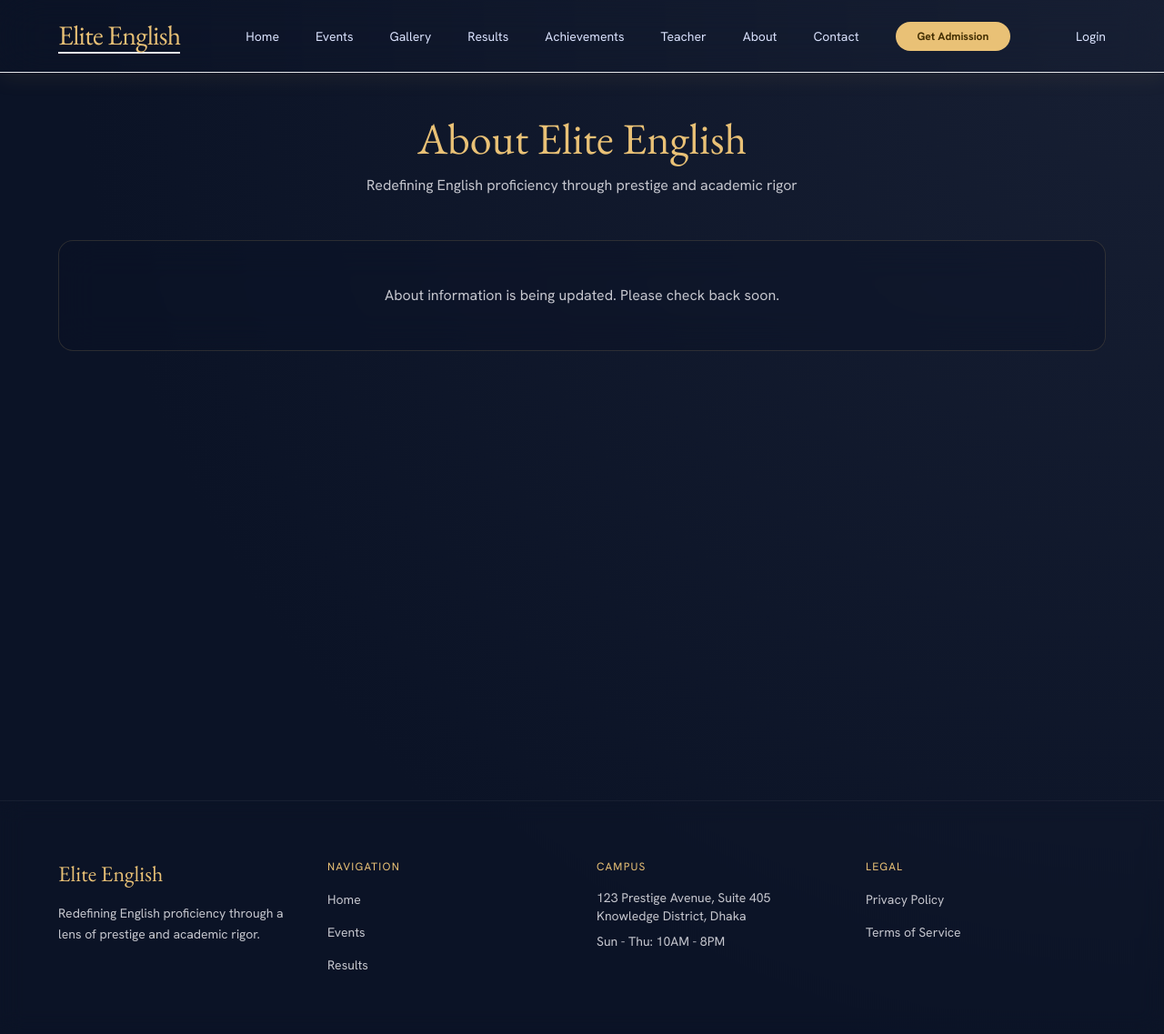
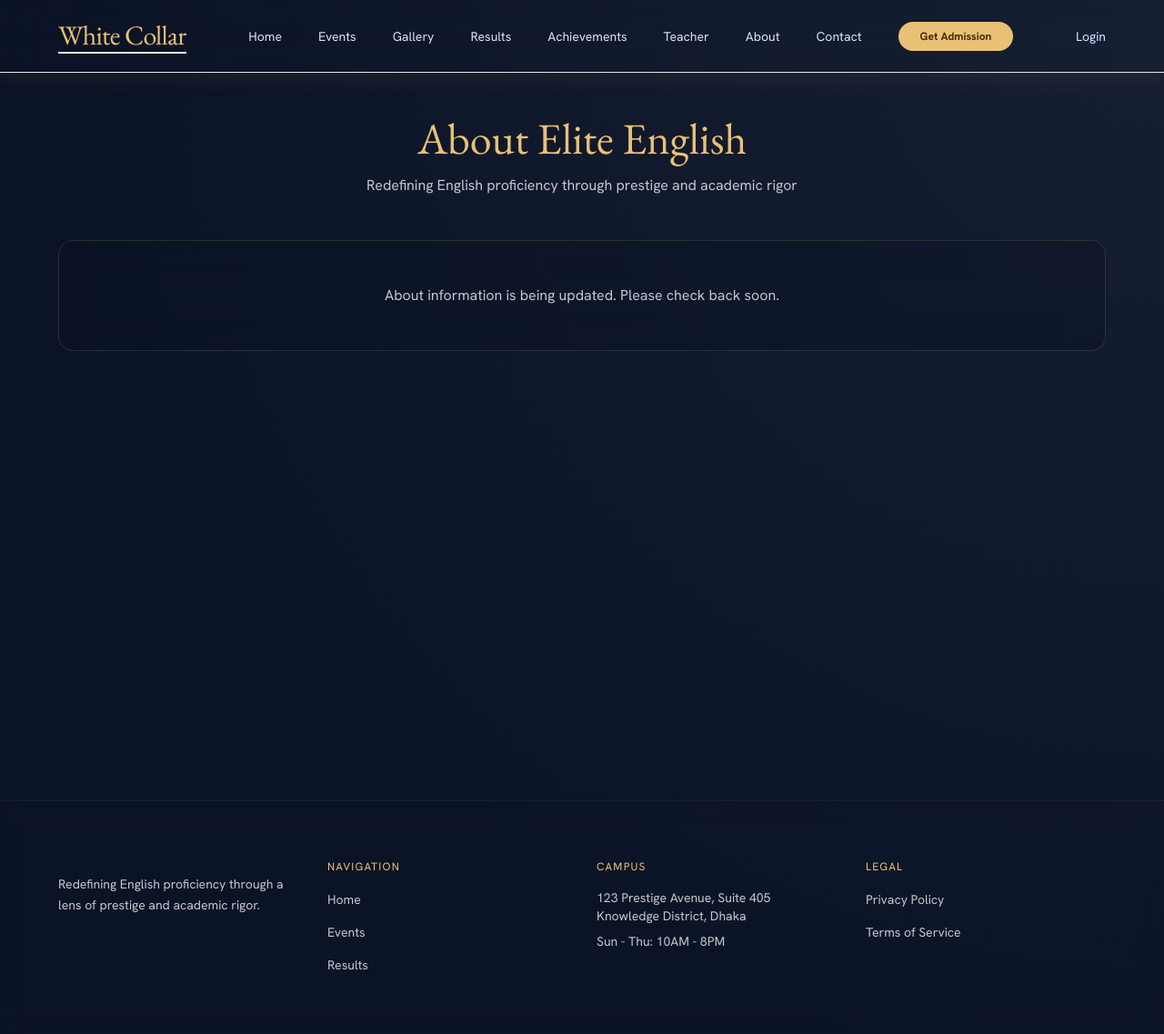
Before and after one commit to taw-ssif26/WhiteCollar, a Django app: template core/templates/core/about.html in a window 1280 px wide. Shown: the whole page at 91% size. Run offline with Django 5.2, Linux system fonts and the light colour scheme; the template is opened without the code that fills it, so the values that code supplies are empty; some libraries are stand-ins or nearby versions.

Commit message:
Update base.html

```diff
--- a/core/templates/core/base.html
+++ b/core/templates/core/base.html
@@ -3,7 +3,7 @@
 <head>
     <meta charset="UTF-8">
     <meta name="viewport" content="width=device-width, initial-scale=1.0">
-    <title>Elite English Coaching | {% block title %}Premium Education{% endblock %}</title>
+    <title> White Collar English Coaching | {% block title %}Premium Education{% endblock %}</title>
     <script src="https://cdn.tailwindcss.com"></script>
     <link href="https://fonts.googleapis.com/css2?family=EB+Garamond:wght@400;500;600;700&family=Hanken+Grotesk:wght@300;400;500;600;700&display=swap" rel="stylesheet">
     <link href="https://fonts.googleapis.com/css2?family=Material+Symbols+Outlined:wght,FILL@100..700,0..1&display=swap" rel="stylesheet">
@@ -73,7 +73,7 @@
     <!-- Navigation -->
     <nav class="fixed top-0 w-full z-50 flex justify-between items-center px-4 md:px-12 lg:px-16 h-20 bg-surface-container-low/80 backdrop-blur-xl border-b border-secondary/20 shadow-[0px_4px_24px_0px_rgba(197,160,89,0.1)]">
         <a href="{% url 'front_page' %}" class="font-headline-md text-2xl md:text-3xl text-secondary border-b-2 border-secondary/20 tracking-tight font-['EB_Garamond']">
-            Elite English
+            White Collar
         </a>
 
         <!-- Desktop Navigation -->
@@ -159,7 +159,7 @@
     <!-- Footer -->
     <footer class="w-full py-16 px-4 md:px-12 lg:px-16 grid grid-cols-1 md:grid-cols-4 gap-8 bg-surface-container-low/30 border-t border-white/5 backdrop-blur-md">
         <div class="col-span-1">
-            <div class="font-headline-md text-2xl text-secondary mb-4 font-['EB_Garamond']">Elite English</div>
+            <div class="font-headline-md text-2xl text-secondary mb-4 font-['EB_Garamond']"></div>
             <p class="text-on-surface-variant text-sm leading-relaxed">Redefining English proficiency through a lens of prestige and academic rigor.</p>
         </div>
         <div>
```
